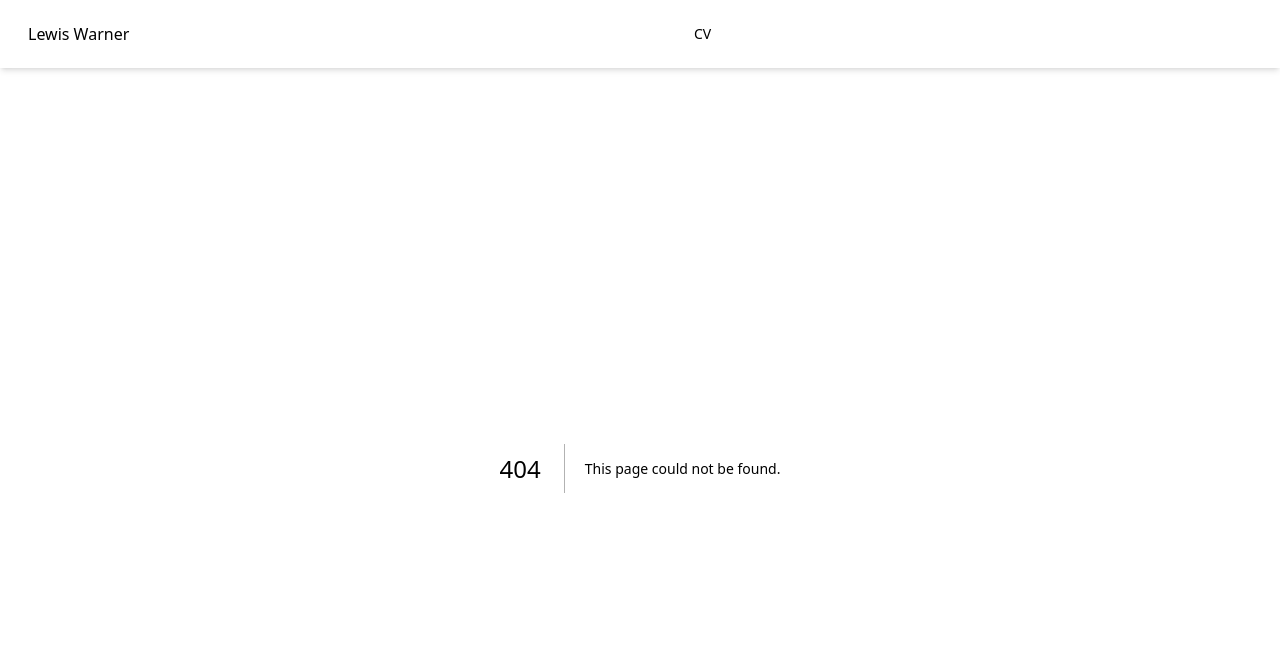
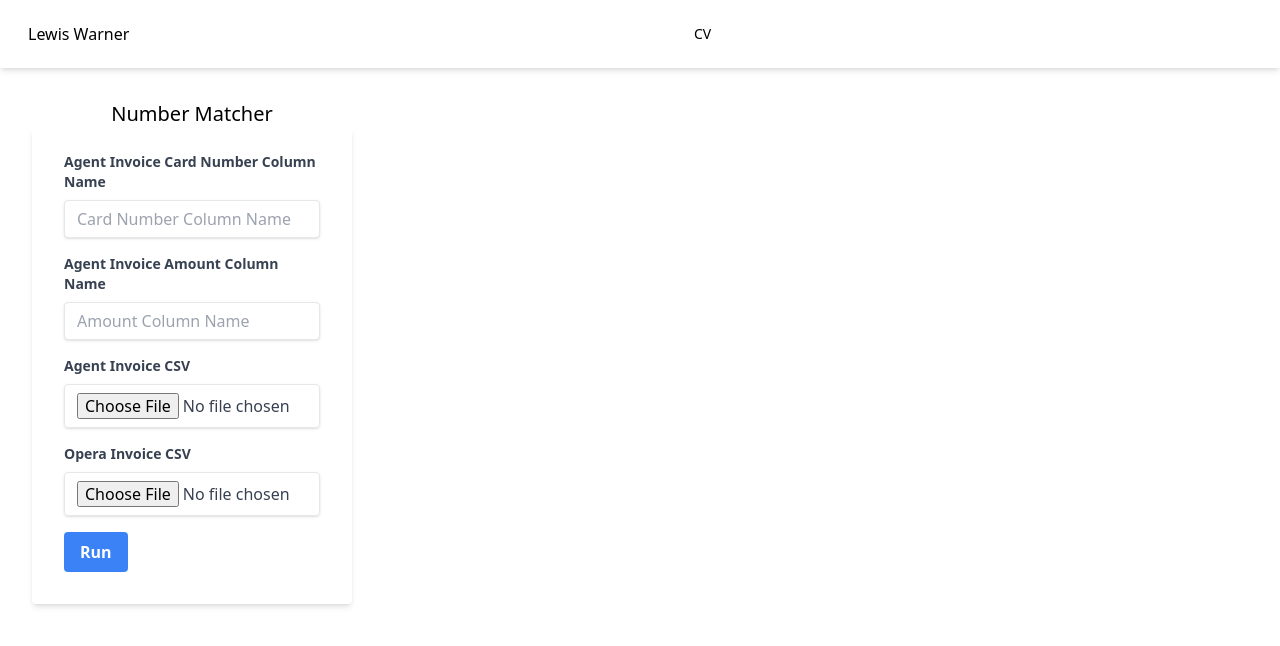
Before and after one commit to Warnster/personal-site, a Next.js app: page /number-matcher in a window 1280 px wide. Before the commit this address had no page. Shown: the top 646 px of the page. Built offline with nearby package versions, Linux system fonts and the light colour scheme.

Commit message:
feat: added csv reading ability

```diff
--- /dev/null
+++ b/pages/number-matcher/index.tsx
@@ -0,0 +1,189 @@
+import { useRef, useState } from "react";
+import { MatchingRow, SantisedInvoice } from "./types";
+import { readCsv, santiseData, searchAgent } from "./utils";
+
+
+// This is the janky java program excel sheet. It represents 1 invoice
+// const operaExcelSheet: Invoice[] = [
+//   {
+//     amount: 143.42,
+//     cardNumber: "231235XXXX123434",
+//   },
+//   {
+//     amount: 12343.42,
+//     cardNumber: "231235XXXX1234598764",
+//   },
+//   {
+//     amount: 123.45,
+//     cardNumber: "231235XXXX123454",
+//   },
+// ];
+
+// This does not have all of the invoices that are in opera. It has multiple invoices in it
+// const agentExcelSheet: Invoice[] = [
+//   {
+//     amount: 123.45,
+//     cardNumber: "231235XXXX123454",
+//   },
+//   {
+//     amount: 143.42,
+//     cardNumber: "231235XXXX123434",
+//   },
+// ];
+
+const operaCardNumberHeader = "CardNumber";
+const operaAmountHeader = "Open";
+
+export const NumberMatcher = () => {
+
+
+    const [cardNumberHeader, setCardNumberHeader] = useState("");
+    const [amountHeader, setAmountHeader] = useState("");
+    const operaFile = useRef<HTMLInputElement>(null);
+    const agentFile = useRef<HTMLInputElement>(null);
+    const [operaInvoiceData, setOperaInvoiceData] = useState<SantisedInvoice[]>([]);
+    const [agentInvoiceData, setAgentInvoiceData] = useState<SantisedInvoice[]>([]);
+    const [matchingRows, setMatchingRows] = useState<MatchingRow[]>([]);
+
+
+
+  const run = async () => {
+
+    // get file which will be a csv from operaFile id input and convert to array of objects
+
+    const operaInvoiceData = await readCsv(operaFile.current, operaCardNumberHeader.trim(), operaAmountHeader.trim());
+    console.log({operaInvoiceData})
+    const agentInvoiceData = await readCsv(agentFile.current, cardNumberHeader.trim(), amountHeader.trim());
+    console.log({agentInvoiceData})
+    const matchingRows: MatchingRow[] = [];
+    for (let i = 0; i < operaInvoiceData.length; i++) {
+      const operaRow = operaInvoiceData[i];
+      const matchingAgentIndex = searchAgent(operaRow, agentInvoiceData);
+
+      if (matchingAgentIndex > -1) {
+        console.log("found match", agentInvoiceData[matchingAgentIndex]);
+        matchingRows.push({
+          agentIndex: matchingAgentIndex,
+          operaIndex: i,
+        });
+      }
+    }
+    setMatchingRows(matchingRows);
+    setOperaInvoiceData(operaInvoiceData);
+    setAgentInvoiceData(agentInvoiceData);
+  };
+
+
+
+  return (
+    <>
+    <div className="w-full max-w-xs m-8">
+      <h1 className="text-xl text-center">Number Matcher</h1>
+      <form className="bg-white shadow-md rounded px-8 pt-6 pb-8 mb-4">
+        <div className="mb-4">
+          <label
+            className="block text-gray-700 text-sm font-bold mb-2"
+            htmlFor="cardnumber"
+          >
+            Agent Invoice Card Number Column Name
+          </label>
+          <input
+            className="shadow appearance-none border rounded w-full py-2 px-3 text-gray-700 leading-tight focus:outline-none focus:shadow-outline"
+            id="cardnumber"
+            type="text"
+            onChange={(e) => {setCardNumberHeader(e.target.value)}}
+            value={cardNumberHeader}
+            placeholder="Card Number Column Name"
+          />
+        </div>
+        <div className="mb-4">
+          <label
+            className="block text-gray-700 text-sm font-bold mb-2"
+            htmlFor="amount"
+          >
+            Agent Invoice Amount Column Name
+          </label>
+          <input
+            className="shadow appearance-none border rounded w-full py-2 px-3 text-gray-700 leading-tight focus:outline-none focus:shadow-outline"
+            id="amount"
+            type="text"
+            onChange={(e) => {setAmountHeader(e.target.value)}}
+            value={amountHeader}
+            placeholder="Amount Column Name"
+          />
+        </div>
+        <div className="mb-4">
+          <label
+            className="block text-gray-700 text-sm font-bold mb-2"
+            htmlFor="agentFile"
+          >
+            Agent Invoice CSV
+          </label>
+          <input
+            ref={agentFile}
+            className="shadow appearance-none border rounded w-full py-2 px-3 text-gray-700 leading-tight focus:outline-none focus:shadow-outline"
+            id="agentFile"
+            type="file"
+          />
+        </div>
+        <div className="mb-4">
+          <label
+            className="block text-gray-700 text-sm font-bold mb-2"
+            htmlFor="operaFile"
+          >
+            Opera Invoice CSV
+          </label>
+          <input
+          ref={operaFile}
+            className="shadow appearance-none border rounded w-full py-2 px-3 text-gray-700 leading-tight focus:outline-none focus:shadow-outline"
+            id="operaFile"
+            type="file"
+          />
+        </div>
+        <div className="flex items-center justify-between">
+          <button
+            className="bg-blue-500 hover:bg-blue-700 text-white font-bold py-2 px-4 rounded focus:outline-none focus:shadow-outline"
+            type="button"
+            onClick={run}
+          >
+            Run
+          </button>
+        </div>
+      </form>
+    </div>
+
+    <div className="m-8">
+        {matchingRows.length > 0 && (
+            <div><h1>Results of check</h1>
+            <table className="w-full text-sm text-left text-gray-500 dark:text-gray-400">
+                <thead className="text-xs text-gray-700 uppercase bg-gray-50 dark:bg-gray-700 dark:text-gray-400">
+                    <tr>
+                        <th className="px-6 py-3">Last 4 Digits</th>
+                        <th className="px-6 py-3">Amount</th>
+                        <th className="px-6 py-3">Opera Index</th>
+                        <th className="px-6 py-3">Agent Index</th>
+                    </tr>
+                </thead>
+                <tbody>
+
+        {matchingRows.map(({agentIndex, operaIndex}) => {
+            const operaRow = operaInvoiceData[operaIndex];
+            return (
+                <tr key={agentIndex + operaIndex + operaRow.last4Digits} className="bg-white border-b dark:bg-gray-800 dark:border-gray-700">
+                    <td className="px-6 py-4">{operaRow.last4Digits}</td>
+                    <td className="px-6 py-4">{operaRow.amount}</td>
+                    <td className="px-6 py-4">{operaIndex}</td>
+                    <td className="px-6 py-4">{agentIndex}</td>
+                </tr>
+            )
+        })}
+        </tbody>
+            </table>
+</div>
+        )}
+    </div>
+    </>
+  );
+};
+
+export default NumberMatcher;
--- /dev/null
+++ b/pages/number-matcher/types.ts
@@ -0,0 +1,15 @@
+export interface Invoice {
+    cardNumber: string;
+    amount: number;
+  }
+
+  export interface SantisedInvoice extends Invoice {
+    cardNumber: string;
+    amount: number;
+    last4Digits: number;
+  }
+
+  export interface MatchingRow {
+    operaIndex: number;
+    agentIndex: number;
+  }
--- /dev/null
+++ b/pages/number-matcher/utils.ts
@@ -0,0 +1,65 @@
+import { RefObject } from "react";
+import { Invoice, SantisedInvoice } from "./types";
+
+export const santiseData = ({ cardNumber, amount }: Invoice): SantisedInvoice => {
+    const last4Digits = Number(cardNumber.slice(-4));
+    return {
+      cardNumber,
+      amount,
+      last4Digits,
+    };
+  };
+  export const readCsv = (fileInput: HTMLInputElement | null, cardNumberHeader: string, amountHeader: string): Promise<SantisedInvoice[]> => {
+    return new Promise((resolve, reject) => {
+      if (!fileInput || !fileInput) return reject("File input not found");
+      console.log({fileInput})
+      const oFile = fileInput.files?.[0];
+      if (!oFile) return reject("No file selected");
+
+      const fileReader = new FileReader();
+      fileReader.readAsText(oFile);
+
+      fileReader.onload = (e) => {
+        const fileText = e.target?.result;
+        if (!fileText) reject("File is empty");
+
+        const fileRows = (fileText as string).split("\n");
+        const fileHeaders = fileRows[0].split(",");
+        const fileData = fileRows.slice(1).map((row, index) => {
+          const rowData = row.split(",");
+          const rowDataObject: any = {};
+          fileHeaders.forEach((header, index) => {
+            rowDataObject[header.trim()] = rowData[index];
+          });
+          return rowDataObject;
+        });
+
+        const sanitisedData = fileData.map((data) => {
+            console.log({data, amount: data[amountHeader]})
+
+          return santiseData({
+            cardNumber: data[cardNumberHeader],
+            amount: parseFloat(data[amountHeader]),
+          });
+        });
+
+        return resolve(sanitisedData);
+      };
+
+      fileReader.onerror = (e) => {
+        reject("File could not be read");
+      };
+    });
+  };
+
+
+  export const searchAgent = ({ last4Digits, amount }: SantisedInvoice, agentSheet: SantisedInvoice[]) => {
+    for (let i = 0; i < agentSheet.length; i++) {
+      const agentRow = santiseData(agentSheet[i]);
+      console.log({last4Digits, amount, agentRow})
+      if (agentRow.amount === amount && agentRow.last4Digits === last4Digits) {
+        return i;
+      }
+    }
+    return -1;
+  };
```
